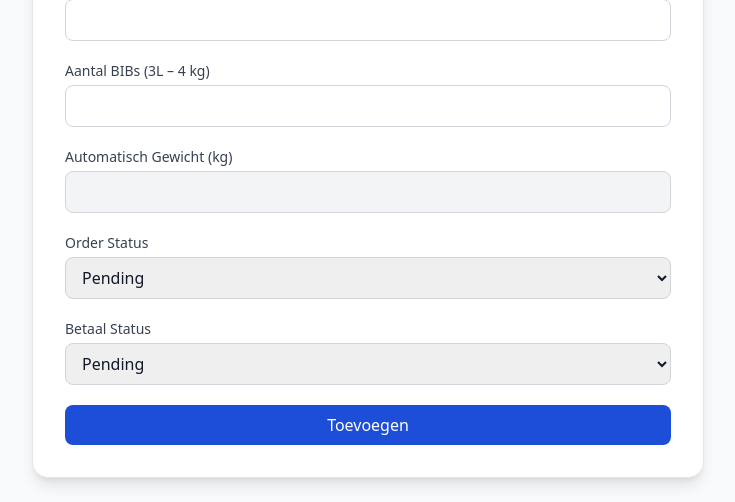
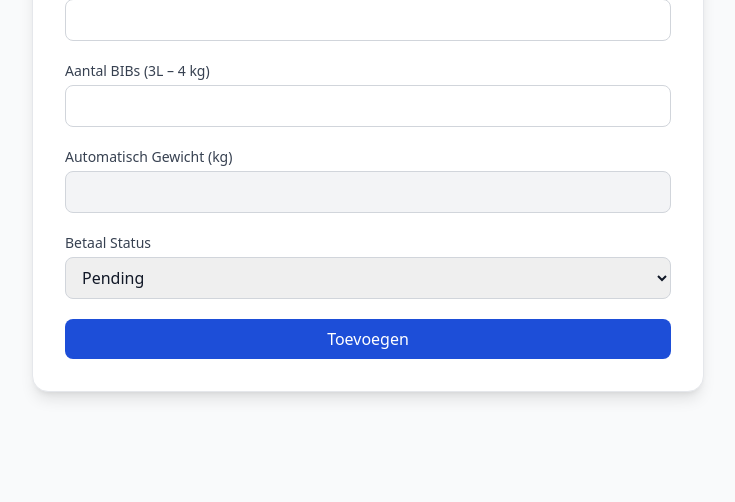
Before and after one commit to A-D-DBS-application/web-application-2025-group-5, a Flask app: page /admin/orders/new in a window 1280 px wide. Shown: the part 854-1356 px from the top of the page, without its empty margins (272-1007 px from the left). After the commit the page ends 1253 px from the top, so only its background shows below. Run offline with Flask 3, Linux system fonts and the light colour scheme; the visitor is signed in with stand-in values (Sample User, id 1); some libraries are stand-ins or nearby versions.

Commit message:
orderstatus aangepast

```diff
--- a/app/admin_routes.py
+++ b/app/admin_routes.py
@@ -171,7 +171,7 @@ def create_order():
             delivery_hour_start=hour_start_obj,
             delivery_hour_end=hour_end_obj,
             total_weight_kg=total_weight,
-            order_status=request.form.get("order_status"),
+            order_status = request.form.get("order_status", "confirmed"),
             payment_status=request.form.get("payment_status"),
             qty_vat=qty_vat,
             qty_fles=qty_fles,
--- a/app/templates/order_create.html
+++ b/app/templates/order_create.html
@@ -86,13 +86,7 @@
              class="w-full bg-gray-100 border border-gray-300 rounded-lg px-3 py-2 mb-5" />
 
       <!-- Order Status -->
-      <label class="block text-sm font-medium text-gray-700 mb-1">Order Status</label>
-      <select name="order_status"
-              class="w-full border border-gray-300 rounded-lg px-3 py-2 mb-5">
-        <option value="pending">Pending</option>
-        <option value="confirmed">Confirmed</option>
-        <option value="delivered">Delivered</option>
-      </select>
+      <input type="hidden" name="order_status" value="confirmed">
 
       <!-- Payment Status -->
       <label class="block text-sm font-medium text-gray-700 mb-1">Betaal Status</label>
```
